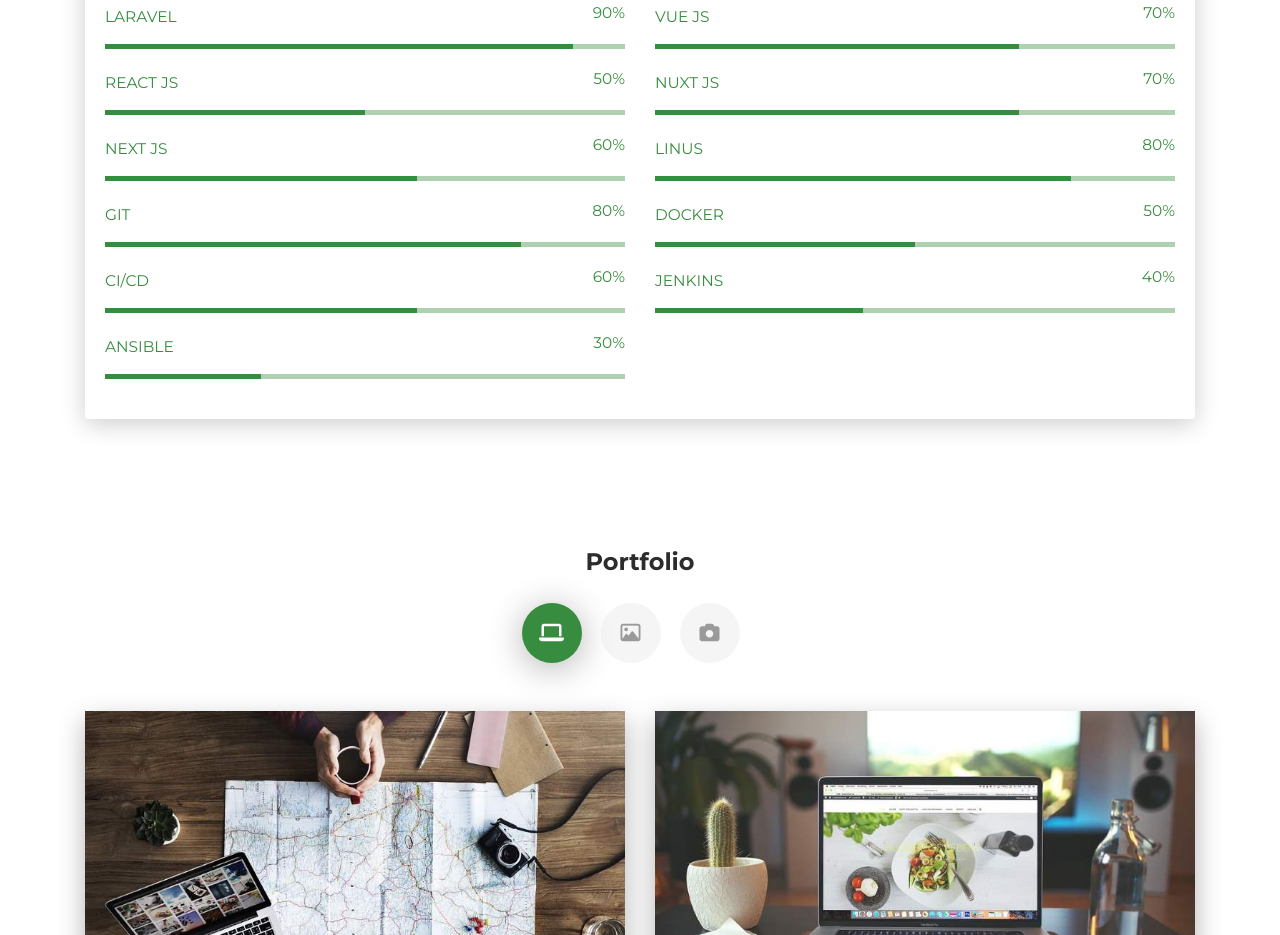
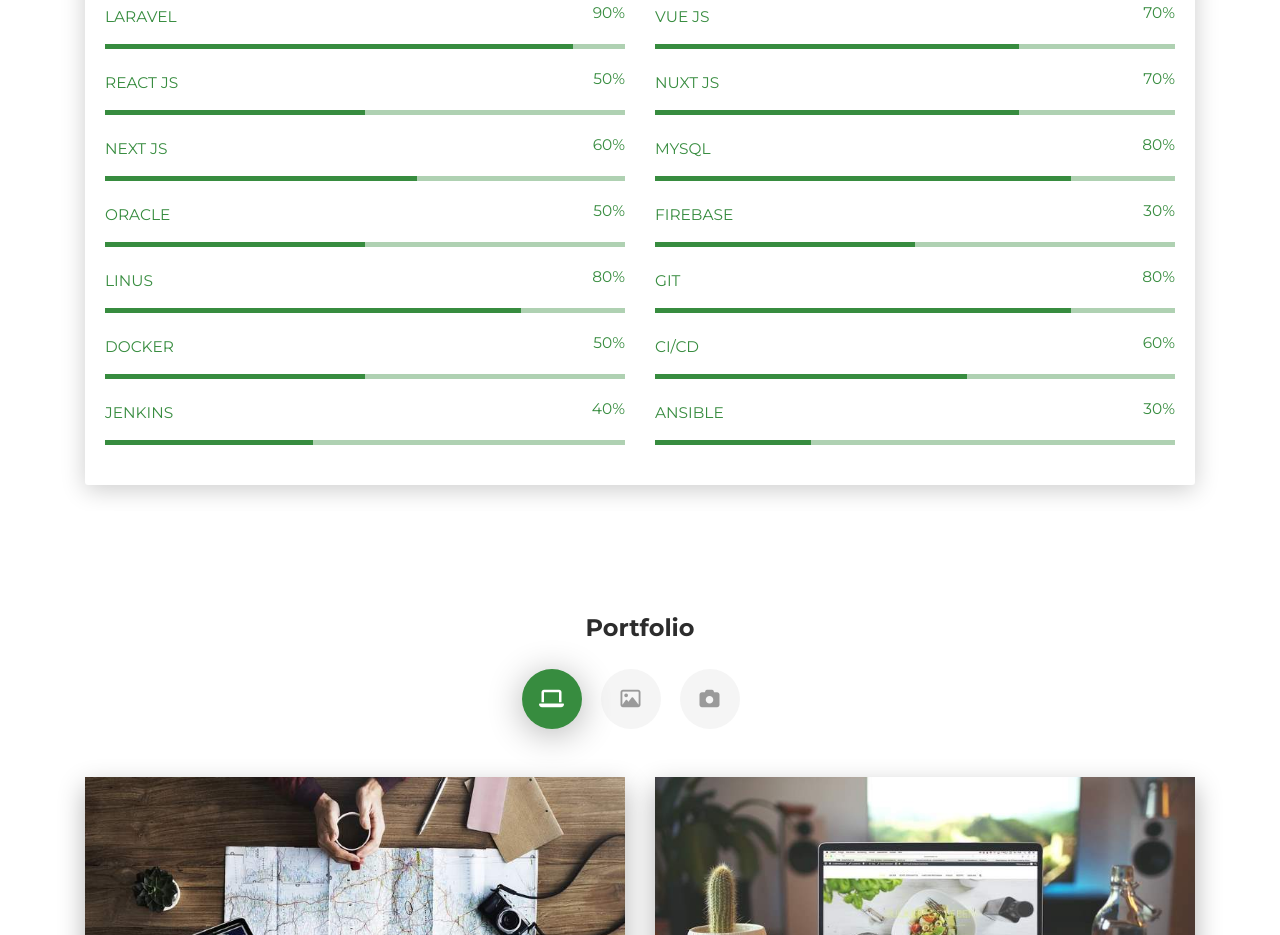
Before and after one commit to hossaincse2/personal, a plain HTML site: page index.html in a window 1280 px wide. Shown: the part 1366-2301 px from the top of the page. Drawn offline with Linux system fonts and the light colour scheme.

Commit message:
Update my CV

```diff
--- a/index.html
+++ b/index.html
@@ -201,6 +201,27 @@
             <div class="progress-container progress-primary"><span class="progress-badge">NEXT JS</span>
               <div class="progress">
                 <div class="progress-bar progress-bar-primary" data-aos="progress-full" data-aos-offset="10" data-aos-duration="2000" role="progressbar" aria-valuenow="60" aria-valuemin="0" aria-valuemax="100" style="width: 60%;"></div><span class="progress-value">60%</span>
+              </div>
+            </div>
+          </div>
+          <div class="col-md-6">
+            <div class="progress-container progress-primary"><span class="progress-badge">MySQL</span>
+              <div class="progress">
+                <div class="progress-bar progress-bar-primary" data-aos="progress-full" data-aos-offset="10" data-aos-duration="2000" role="progressbar" aria-valuenow="60" aria-valuemin="0" aria-valuemax="100" style="width: 80%;"></div><span class="progress-value">80%</span>
+              </div>
+            </div>
+          </div>
+          <div class="col-md-6">
+            <div class="progress-container progress-primary"><span class="progress-badge">ORACLE</span>
+              <div class="progress">
+                <div class="progress-bar progress-bar-primary" data-aos="progress-full" data-aos-offset="10" data-aos-duration="2000" role="progressbar" aria-valuenow="60" aria-valuemin="0" aria-valuemax="100" style="width: 50%;"></div><span class="progress-value">50%</span>
+              </div>
+            </div>
+          </div>
+          <div class="col-md-6">
+            <div class="progress-container progress-primary"><span class="progress-badge">FIREBASE</span>
+              <div class="progress">
+                <div class="progress-bar progress-bar-primary" data-aos="progress-full" data-aos-offset="10" data-aos-duration="2000" role="progressbar" aria-valuenow="60" aria-valuemin="0" aria-valuemax="100" style="width: 50%;"></div><span class="progress-value">30%</span>
               </div>
             </div>
           </div>
```
